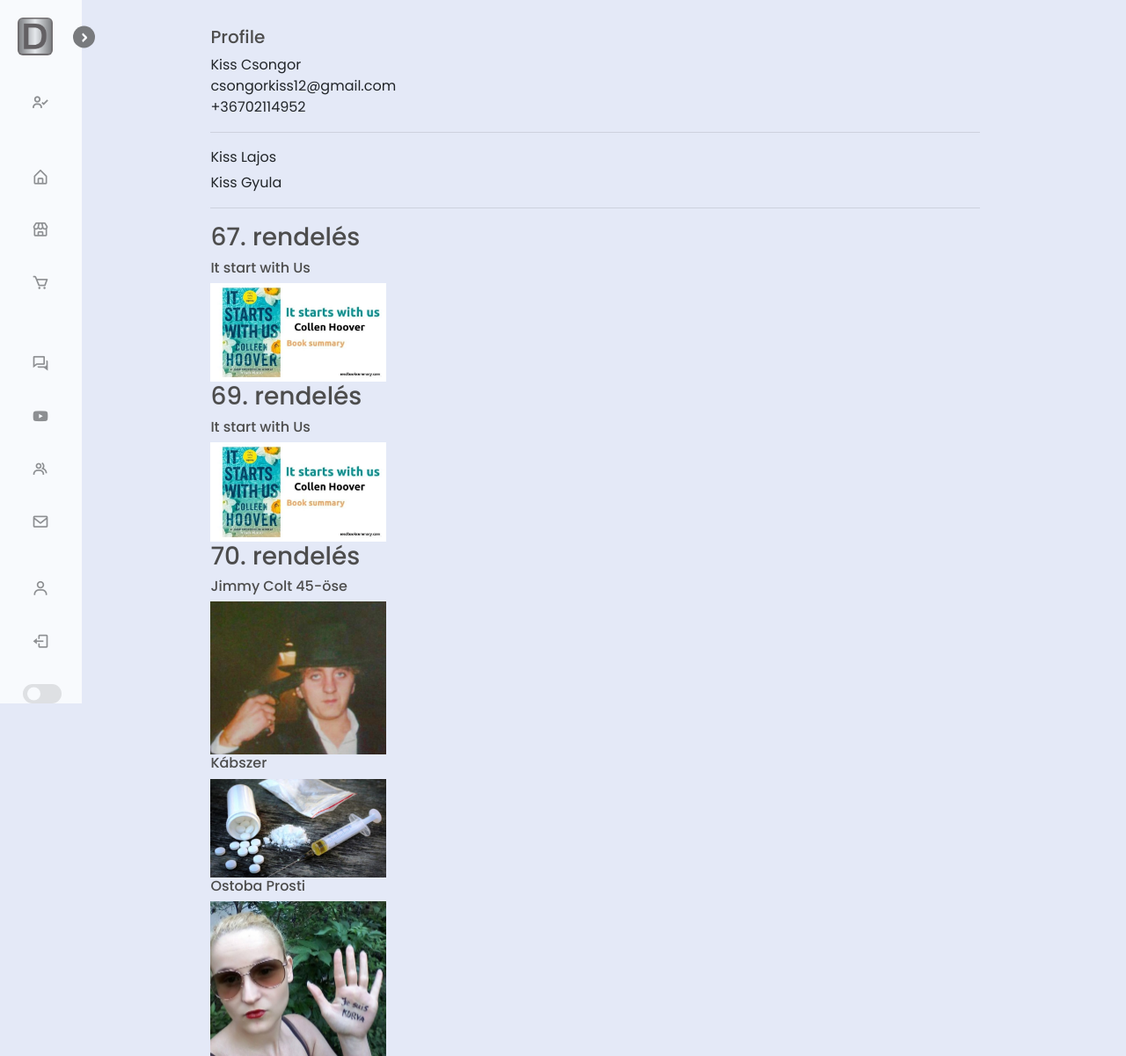
After one commit to Voros-Webshop-Fejlesztok/Webshop-Projekt, a Django app: page /profile/46 in a window 1280 px wide. The commit adds this page. Shown: the whole page at 88% size. Run offline with Django 4.2, Linux system fonts and the light colour scheme; a user stored in the database is signed in; data comes from the database, SQL or seed files in the repository; both versions use the stored data as it was after the commit; some libraries are stand-ins or nearby versions.

Commit message:
Version 1.8 - Profile Tab

```diff
--- a/store/models.py
+++ b/store/models.py
@@ -8,6 +8,8 @@ class Customer(models.Model):
     name = models.CharField(max_length=200, null=True)
     email = models.CharField(max_length=200, null=True)
     phone_number = models.CharField(max_length=20, null=True, blank=True)
+    follows = models.ManyToManyField("self", related_name='followed_by',symmetrical=False, blank=True)
+    date_modified = models.DateTimeField(User, auto_now=True)
 
     def __str__(self):
         return self.name
--- a/store/templates/store/main.html
+++ b/store/templates/store/main.html
@@ -4,32 +4,47 @@
   <head>
     <title>Dáridó Website</title>
 
-	<meta name="viewport" content="width=device-width, initial-scale=1, maximum-scale=1, minimum-scale=1" />
+    <meta
+      name="viewport"
+      content="width=device-width, initial-scale=1, maximum-scale=1, minimum-scale=1"
+    />
 
-	<link rel="stylesheet" href="https://stackpath.bootstrapcdn.com/bootstrap/4.4.1/css/bootstrap.min.css" integrity="sha384-Vkoo8x4CGsO3+Hhxv8T/Q5PaXtkKtu6ug5TOeNV6gBiFeWPGFN9MuhOf23Q9Ifjh" crossorigin="anonymous">
-	<link rel="stylesheet" href="{% static 'css/main-page.css' %}">
-	<link rel="stylesheet" href="{% static 'css/store.css' %}">
-	<link rel="stylesheet" href="{% static 'css/kezdolap.css' %}">
-	<link rel="stylesheet" href="{% static 'css/register.css' %}">
-	<link href='https://unpkg.com/boxicons@2.1.4/css/boxicons.min.css' rel='stylesheet'>
-	<link rel="stylesheet" href="https://cdnjs.cloudflare.com/ajax/libs/font-awesome/6.5.1/css/all.min.css">
+    <link
+      rel="stylesheet"
+      href="https://stackpath.bootstrapcdn.com/bootstrap/4.4.1/css/bootstrap.min.css"
+      integrity="sha384-Vkoo8x4CGsO3+Hhxv8T/Q5PaXtkKtu6ug5TOeNV6gBiFeWPGFN9MuhOf23Q9Ifjh"
+      crossorigin="anonymous"
+    />
+    <link rel="stylesheet" href="{% static 'css/main-page.css' %}" />
+    <link rel="stylesheet" href="{% static 'css/store.css' %}" />
+    <link rel="stylesheet" href="{% static 'css/kezdolap.css' %}" />
+    <link rel="stylesheet" href="{% static 'css/register.css' %}" />
+    <link
+      href="https://unpkg.com/boxicons@2.1.4/css/boxicons.min.css"
+      rel="stylesheet"
+    />
+    <link
+      rel="stylesheet"
+      href="https://cdnjs.cloudflare.com/ajax/libs/font-awesome/6.5.1/css/all.min.css"
+    />
   </head>
   <body>
-
     <nav class="sidebar close" id="sidebar">
       <header>
         <div class="image-text">
-				<span class="image" style="margin-left: 2.5vh;">
-					<img src="{% static 'images/logo.png' %}">
+          <span class="image" style="margin-left: 2.5vh">
+            <img src="{% static 'images/logo.png' %}" />
           </span>
 
           <div class="text header-text">
             <span class="name">Dáridó</span>
-					<span style="font-size: smaller;" class="name">The Digital Store</span>
+            <span style="font-size: smaller" class="name"
+              >The Digital Store</span
+            >
           </div>
         </div>
 
-			<i class='bx bx-chevron-right toggle' ></i>
+        <i class="bx bx-chevron-right toggle"></i>
       </header>
 
       <div class="menu-bar">
@@ -37,57 +52,60 @@
           <ul class="menu-links">
             <li class="nav-link basic">
               {% if request.user.id is None %}
-							<i class='bx bx-user-x icon' ></i>
-							<span class="text nav-text">Köszöntünk<br><strong>Vendégfelhasználó</strong></span>
+              <i class="bx bx-user-x icon"></i>
+              <span class="text nav-text"
+                >Köszöntünk<br /><strong>Vendégfelhasználó</strong></span
+              >
               {% else %}
-							<i class='bx bx-user-check icon'></i>
-							<span class="text nav-text">Köszöntünk<br><strong>{{request.user}}</strong></span>
+              <i class="bx bx-user-check icon"></i>
+              <span class="text nav-text"
+                >Köszöntünk<br /><strong>{{request.user}}</strong></span
+              >
               {% endif %}
             </li>
             <li class="nav-link">
               <a href="{% url 'home' %}">
-							<i class='bx bx-home-alt icon'></i>
+                <i class="bx bx-home-alt icon"></i>
                 <span class="text nav-text">Kezdőlap</span>
               </a>
             </li>
             <li class="nav-link">
               <a href="{% url 'store' %}">
-							<i class='bx bx-store icon'></i>
+                <i class="bx bx-store icon"></i>
                 <span class="text nav-text">Bolt</span>
               </a>
             </li>
             <li class="nav-link bottom">
               <a href="{% url 'cart' %}">
-							<i class='bx bx-cart icon' ></i>
+                <i class="bx bx-cart icon"></i>
                 <span class="text nav-text">Kosár</span>
               </a>
             </li>
             {% if request.user.id is not None %}
             <li class="nav-link basic">
-						<a href="">
-							<i class='bx bx-conversation icon' ></i>
+              <a href="{% url 'forum' %}">
+                <i class="bx bx-conversation icon"></i>
                 <span class="text nav-text">Fórum</span>
               </a>
             </li>
             {% else %}
-					<li class="nav-link basic">
-					</li>
+            <li class="nav-link basic"></li>
             {% endif %}
             <li class="nav-link">
               <a href="">
-							<i class='bx bxl-youtube icon'></i>
+                <i class="bx bxl-youtube icon"></i>
                 <span class="text nav-text">Útmutató</span>
               </a>
             </li>
             <li class="nav-link">
               <a href="">
-							<i class='bx bx-group icon'></i>
+                <i class="bx bx-group icon"></i>
                 <span class="text nav-text">Rólunk</span>
               </a>
             </li>
             <li class="nav-link">
               <a href="">
-							<i class='bx bx-envelope icon'></i>
+                <i class="bx bx-envelope icon"></i>
                 <span class="text nav-text">Kapcsolat</span>
               </a>
             </li>
@@ -99,23 +117,30 @@
             {% if request.user.id is None %}
             <li class="nav-link">
               <a href="{% url 'register' %}">
-								<i class='bx bx-log-in icon'></i>
-								<span class="text nav-text">Regisztráció/<br>Bejelentkezés</span>
+                <i class="bx bx-log-in icon"></i>
+                <span class="text nav-text"
+                  >Regisztráció/<br />Bejelentkezés</span
+                >
               </a>
             </li>
             {% else %}
             <li class="nav-link">
+              <a href="{% url 'profile' request.user.id %}">
+                <i class="bx bx-user icon"></i>
+                <span class="text nav-text">Fiók</span>
+              </a>
+            </li>
+            <li class="nav-link">
               <a href="{% url 'logout' %}">
-								<i class='bx bx-log-out icon'></i>
+                <i class="bx bx-log-out icon"></i>
                 <span class="text nav-text">Kijelentkezés</span>
               </a>
             </li>
             {% endif %}
             <li class="mode nav-link">
-
               <div class="moon-sun">
-									<i class='bx bxs-moon icon dark'></i>
-									<i class='bx bx-moon icon light'></i>
+                <i class="bx bxs-moon icon dark"></i>
+                <i class="bx bx-moon icon light"></i>
               </div>
               <span class="mode-text text">Sötét mód</span>
 
@@ -129,43 +154,39 @@
     </nav>
 
     <section class="home">
-		<div class="container" style="max-width: 75%; margin-top: 30px;">
-        {% block content %}
-
-
-
-
-        {% endblock content %}
+      <div class="container" style="max-width: 75%; margin-top: 30px">
+        {% block content %} {% endblock content %}
       </div>
     </section>
 
     <script type="text/javascript">
-		var user = '{{request.user}}'
+      var user = "{{request.user}}";
 
       function getToken(name) {
         var cookieValue = null;
-			if (document.cookie && document.cookie !== '') {
-				var cookies = document.cookie.split(';');
+        if (document.cookie && document.cookie !== "") {
+          var cookies = document.cookie.split(";");
           for (var i = 0; i < cookies.length; i++) {
             var cookie = cookies[i].trim();
-					if (cookie.substring(0, name.length + 1) === (name + '=')) {
-						cookieValue = decodeURIComponent(cookie.substring(name.length + 1));
+            if (cookie.substring(0, name.length + 1) === name + "=") {
+              cookieValue = decodeURIComponent(
+                cookie.substring(name.length + 1)
+              );
               break;
             }
           }
         }
         return cookieValue;
       }
-		var csrftoken = getToken('csrftoken');
-
+      var csrftoken = getToken("csrftoken");
 
       //Cookies
 
       function getCookie(name) {
-			var cookieArr = document.cookie.split(';');
+        var cookieArr = document.cookie.split(";");
 
         for (var i = 0; i < cookieArr.length; i++) {
-				var cookiePair = cookieArr[i].split('=');
+          var cookiePair = cookieArr[i].split("=");
 
           if (name == cookiePair[0].trim()) {
             return decodeURIComponent(cookiePair[1]);
@@ -175,28 +196,37 @@
         return null;
       }
 
-		var cart = JSON.parse(getCookie('cart'))
+      var cart = JSON.parse(getCookie("cart"));
 
-		if (cart == undefined){
-			cart = {}
-			console.log('Cart was created')
-			document.cookie = 'cart=' + JSON.stringify(cart) + ";domain=;path=/"
+      if (cart == undefined) {
+        cart = {};
+        console.log("Cart was created");
+        document.cookie = "cart=" + JSON.stringify(cart) + ";domain=;path=/";
       }
 
-		console.log('Cart:', cart)
+      console.log("Cart:", cart);
     </script>
 
-	<script src="https://code.jquery.com/jquery-3.4.1.slim.min.js" integrity="sha384-J6qa4849blE2+poT4WnyKhv5vZF5SrPo0iEjwBvKU7imGFAV0wwj1yYfoRSJoZ+n" crossorigin="anonymous"></script>
-	<script src="https://cdn.jsdelivr.net/npm/popper.js@1.16.0/dist/umd/popper.min.js" integrity="sha384-Q6E9RHvbIyZFJoft+2mJbHaEWldlvI9IOYy5n3zV9zzTtmI3UksdQRVvoxMfooAo" crossorigin="anonymous"></script>
-	<script src="https://stackpath.bootstrapcdn.com/bootstrap/4.4.1/js/bootstrap.min.js" integrity="sha384-wfSDF2E50Y2D1uUdj0O3uMBJnjuUD4Ih7YwaYd1iqfktj0Uod8GCExl3Og8ifwB6" crossorigin="anonymous"></script>
+    <script
+      src="https://code.jquery.com/jquery-3.4.1.slim.min.js"
+      integrity="sha384-J6qa4849blE2+poT4WnyKhv5vZF5SrPo0iEjwBvKU7imGFAV0wwj1yYfoRSJoZ+n"
+      crossorigin="anonymous"
+    ></script>
+    <script
+      src="https://cdn.jsdelivr.net/npm/popper.js@1.16.0/dist/umd/popper.min.js"
+      integrity="sha384-Q6E9RHvbIyZFJoft+2mJbHaEWldlvI9IOYy5n3zV9zzTtmI3UksdQRVvoxMfooAo"
+      crossorigin="anonymous"
+    ></script>
+    <script
+      src="https://stackpath.bootstrapcdn.com/bootstrap/4.4.1/js/bootstrap.min.js"
+      integrity="sha384-wfSDF2E50Y2D1uUdj0O3uMBJnjuUD4Ih7YwaYd1iqfktj0Uod8GCExl3Og8ifwB6"
+      crossorigin="anonymous"
+    ></script>
 
     <script src="{% static 'js/cart.js' %}"></script>
     <script src="{% static 'js/switch.js' %}"></script>
     <script src="{% static 'js/activeLink.js' %}"></script>
     <script src="{% static 'js/home.js' %}"></script>
     <script src="https://cdn.jsdelivr.net/npm/sweetalert2@11"></script>
-
-
-
   </body>
 </html>
--- /dev/null
+++ b/store/templates/store/profile.html
@@ -0,0 +1,32 @@
+{% extends 'store/main.html' %} {% load static %} {% block content %}
+
+<h5>Profile</h5>
+
+<p>
+  {{profile.name}}<br />
+  {{profile.email}}<br />
+  {{profile.phone_number}}<br />
+</p>
+<hr />
+
+{% for following in profile.follows.all %}
+<p style="margin-bottom: 5px">{{following}}</p>
+{% endfor %}<hr>
+
+
+{% for order in orders %}
+    <h3>{{order}}</h3>
+    {% for order_item in order_items %}
+        {% if order.id == order_item.order_id %}
+            {% for product in products %}
+                {% if product.id == order_item.product_id %}
+                    <h6>{{product.pname}}</h6>
+                    <img style="max-width: 200px; object-fit: cover;" src="{{product.imageURL}}"/>
+                {% endif %}
+            {% endfor %}
+        {% endif %}
+    {% endfor %}
+{% endfor %}
+
+
+{% endblock content %}
--- a/store/urls.py
+++ b/store/urls.py
@@ -10,6 +10,10 @@ urlpatterns = [
     path('login/', views.loginPage, name="login"),
     path('logout/', views.logoutUser, name="logout"),
 
+    path('forum/', views.forum, name="forum"),
+    path('profile/<int:pk>', views.profile, name="profile"),
+
+
     path('update_item/', views.updateItem, name="update_item"),
     path('process_order/', views.processOrder, name="update_item"),
 ]
--- a/store/utils.py
+++ b/store/utils.py
@@ -71,8 +71,6 @@ def guestOrder(request, data):
         name=name
     )
 
-    print(customer)
-
     customer.save()
 
     order = Order.objects.create(
--- a/store/views.py
+++ b/store/views.py
@@ -197,3 +197,25 @@ def processOrder(request):
             )
 
     return JsonResponse('Payment was complete', safe=False)
+
+
+
+###########################################################
+
+def forum(request):
+    context = {}
+
+    return render(request, 'store/forum.html', context)
+
+def profile(request, pk):
+    if request.user.is_authenticated:
+        customer = request.user.customer
+        profile = Customer.objects.get(id=customer.id)
+
+        orders = Order.objects.all().filter(customer_id=customer.id)
+        order_items = OrderItem.objects.filter(order__in=orders)
+        products = Product.objects.filter(orderitem__in=order_items).distinct()
+
+    context = {'profile':profile, 'orders':orders, 'order_items':order_items, 'products':products}
+
+    return render(request, 'store/profile.html', context)
```
Also changed, not shown: store/templates/store/forum.html (added, +7 -0 lines), db.sqlite3, store/migrations/0003_customer_follows.py (added), store/migrations/0004_customer_date_modified.py (added). Lines whose indentation alone changed are shown as unchanged.
